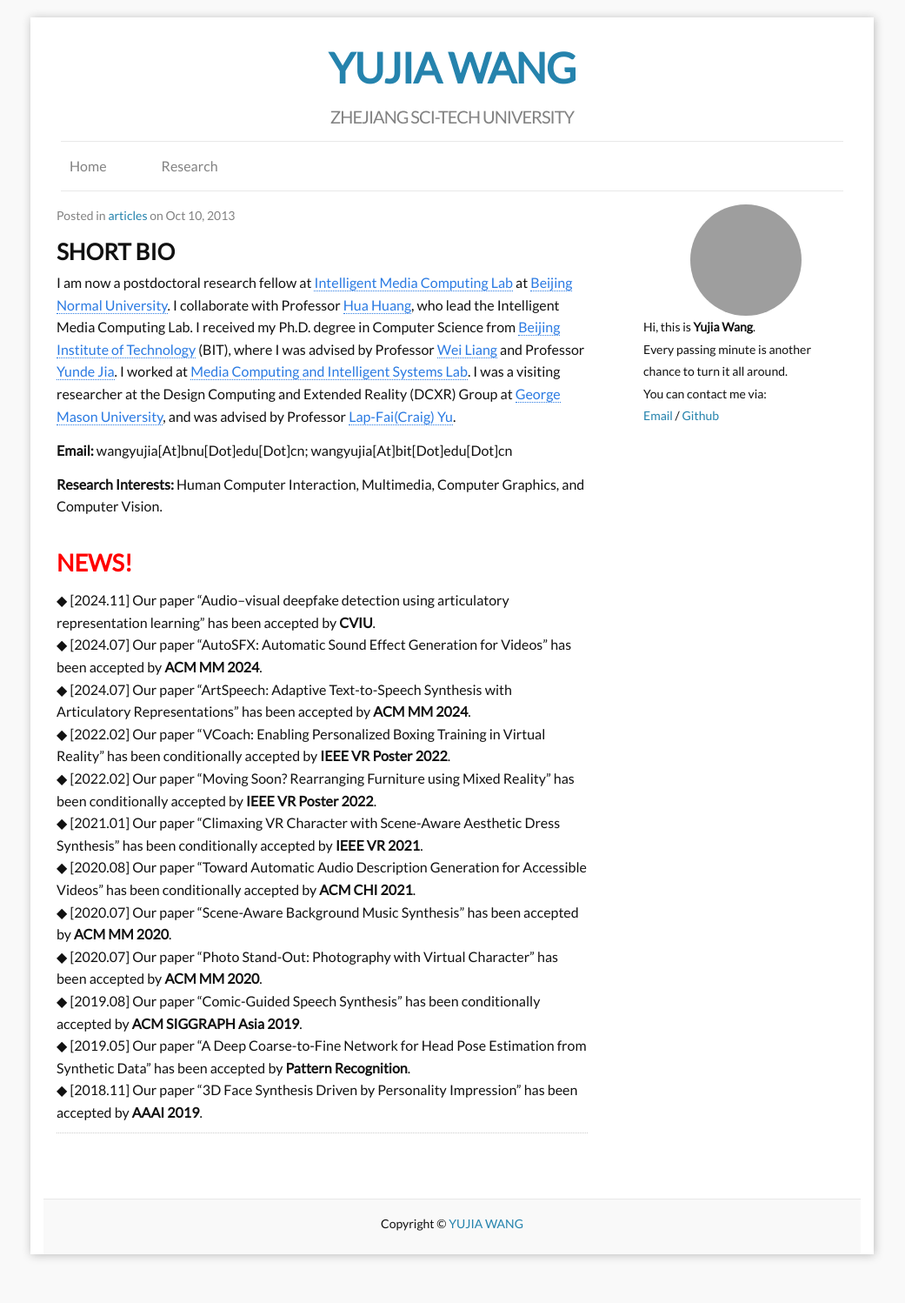
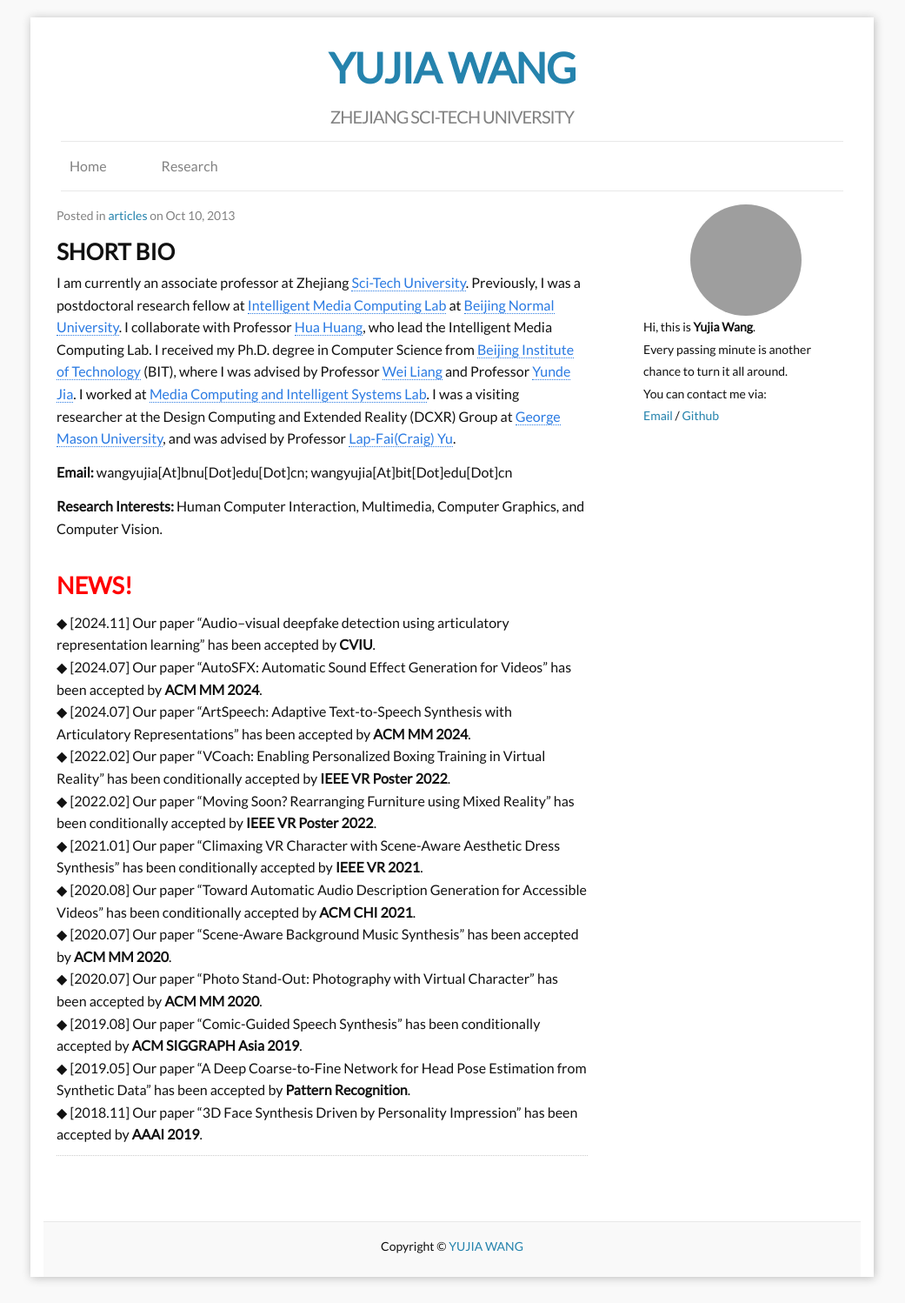
Before and after one commit to bitwangyujia/research, a Jekyll site: the page built from _posts/2013-10-10-milu.md, in a window 1280 px wide. Shown: the whole page at 87% size, without its empty margins (120-1161 px from the left). Built offline with Jekyll 4.4.1, drawn with Linux system fonts in a browser that asks for light colours; before the commit the page ends 1472 px from its top, so only the background shows below that; grey boxes are pictures that could not be loaded.

Commit message:
Update 2013-10-10-milu.md

```diff
--- a/_posts/2013-10-10-milu.md
+++ b/_posts/2013-10-10-milu.md
@@ -12,7 +12,8 @@ category: articles
 
 ### **SHORT BIO**
 
-I am now a postdoctoral research fellow at [Intelligent Media Computing Lab](https://vmcl.bnu.edu.cn/)
+I am currently an associate professor at Zhejiang [Sci-Tech University](https://www.zstu.edu.cn/index.htm).
+Previously, I was a postdoctoral research fellow at [Intelligent Media Computing Lab](https://vmcl.bnu.edu.cn/)
 at [Beijing Normal University](https://www.bnu.edu.cn/).
 I collaborate with Professor [Hua Huang](https://vmcl.bnu.edu.cn/group/teacher/teacher01.html), who lead the Intelligent Media Computing Lab.
 I received my Ph.D. degree in Computer Science from [Beijing Institute of Technology](http://www.bit.edu.cn/) (BIT),
```
